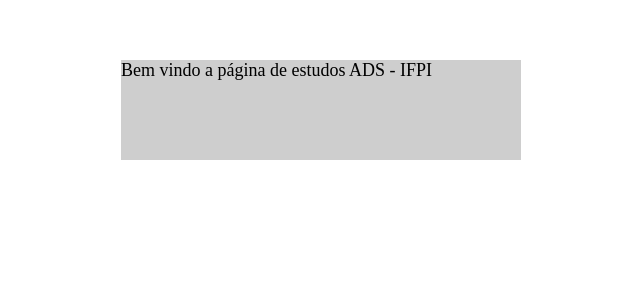
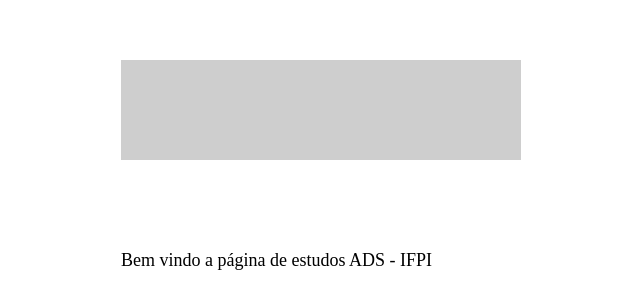
Before and after one commit to MaclaineSabino/adsifpi, a plain HTML site: page index.html in a window 1280 px wide. Shown: the part 140-448 px from the top of the page, without its empty margins (219-859 px from the left). Drawn offline with Linux system fonts and the light colour scheme.

Commit message:
Update style.css

```diff
--- a/css/style.css
+++ b/css/style.css
@@ -15,3 +15,8 @@ margin: 0 auto;
 
 
 }
+
+#apresentacao p{
+  padding-top:190px;
+
+}
```
